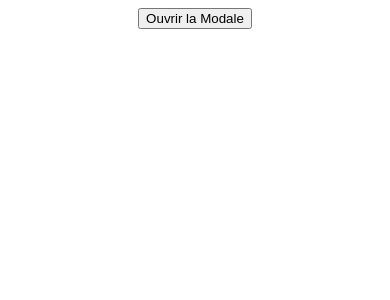
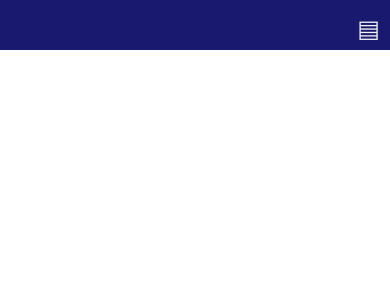
Before and after one commit to SebastienLludrigas/hookschapter, a React (Create React App) app: page / in a window 390 px wide. Shown: the top 300 px of the page. Built offline with nearby package versions, Linux system fonts and the light colour scheme.

Commit message:
Menu Hamburger

```diff
--- a/src/App.js
+++ b/src/App.js
@@ -1,28 +1,13 @@
-import React, {useState} from 'react';
+import React from 'react';
 import './App.css';
-import Modale from './Composants/Modale'
+import Navbar from './Composants/Navbar';
 
 
 function App() {
 
-  const [toggleModale, setToggleModale] = useState(false);
-
-  const closeModale = (evt) => {
-    setToggleModale(false)
-  }
-
-  const stopPropa = (evt) => {
-    evt.stopPropagation();
-  }
-
-  const openModale = () => {
-    setToggleModale(true)
-  }
-
   return (
     <div className="App">
-      <button onClick={openModale}>Ouvrir la Modale</button>
-      {toggleModale && <Modale closeFunc={closeModale} stopPropa={stopPropa}/>}
+      <Navbar />
     </div>
   );
 }
--- a/src/Composants/Modale.css
+++ /dev/null
@@ -1,27 +0,0 @@
-.overlay {
-   position: absolute;
-   left: 0;
-   top: 0;
-   right: 0;
-   bottom: 0;
-   background-color: rgba(0,0,0,0.75);
-   display: flex;
-   justify-content: center;
-   align-items: center;
-}
-
-.contenu {
-   width: 400px;
-   height: 200px;
-   background-color: #f1f1f1;
-   display: flex;
-   justify-content: center;
-   align-items: center;
-   position: relative;
-}
-
-.btnClose {
-   position: absolute;
-   top: 10px;
-   right: 10px;
-}
--- a/src/Composants/Modale.js
+++ /dev/null
@@ -1,13 +0,0 @@
-import React from 'react';
-import './Modale.css';
-
-export default function Modale({ closeFunc, stopPropa }) {
-   return (
-      <div className="overlay" onClick={closeFunc}>
-         <div className="contenu" onClick={stopPropa}>
-            Hello Modale
-            <button className="btnClose" onClick={closeFunc}>Fermer</button>
-         </div>
-      </div>
-   )
-}
--- /dev/null
+++ b/src/Composants/Navbar.css
@@ -0,0 +1,57 @@
+body {
+   margin: 0;
+}
+
+nav {
+   height: 50px;
+   background-color: midnightblue;
+}
+
+.liste {
+   height: 100%;
+   background-color: midnightblue;
+   display: flex;
+   justify-content: center;
+   align-items: center;
+   position: relative;
+}
+
+.items {
+   margin-right: 30px;
+   color: #f1f1f1;
+   cursor: pointer;
+}
+
+.btn {
+   display: none;
+}
+
+@media screen and (max-width: 500px) {
+   .liste {
+      flex-direction: column;
+      height: 200px;
+   }
+
+   .items:nth-child(1) {
+      border-top: 1px solid #fff;
+      margin-top: 50px;
+   }
+
+   .items {
+      margin-right: 0px;
+      height: 50px;
+      width: 100%;
+      border-bottom: 1px solid #fff;
+      line-height: 50px;
+   }
+
+   .btn {
+      display: block;
+      position: absolute;
+      right: 10px;
+      top: 15px;
+      color: #f1f1f1;
+      cursor: pointer;
+      font-size: 1.5em;
+   }
+}
--- /dev/null
+++ b/src/Composants/Navbar.js
@@ -0,0 +1,45 @@
+import React, { useState, useEffect } from 'react';
+import './Navbar.css';
+
+export default function Navbar() {
+
+   const [largeur, setLargeur] = useState(window.innerWidth)
+
+   const [toggleMenu, setToggleMenu] = useState(false);
+
+   const toggleNavSmallScreen = () => {
+      setToggleMenu(!toggleMenu);
+   }
+
+   useEffect(() => {
+
+      const changeWidth = () => {
+         setLargeur(window.innerWidth);
+
+         if(window.innerWidth > 500) {
+            setToggleMenu(false);
+         }
+      }
+
+      window.addEventListener('resize', changeWidth);
+
+      return () => {
+         window.removeEventListener('resize', changeWidth);
+      }
+   }, [])
+
+   return (
+      <div>
+         <nav>
+            {(largeur > 500 || toggleMenu) && (
+               <div className="liste">
+                  <div className="items">Accueil</div>
+                  <div className="items">Services</div>
+                  <div className="items">Contact</div>
+               </div>
+            )}
+         </nav>
+         <div onClick={toggleNavSmallScreen} className="btn">&#9636;</div>
+      </div>
+   )
+}
```
